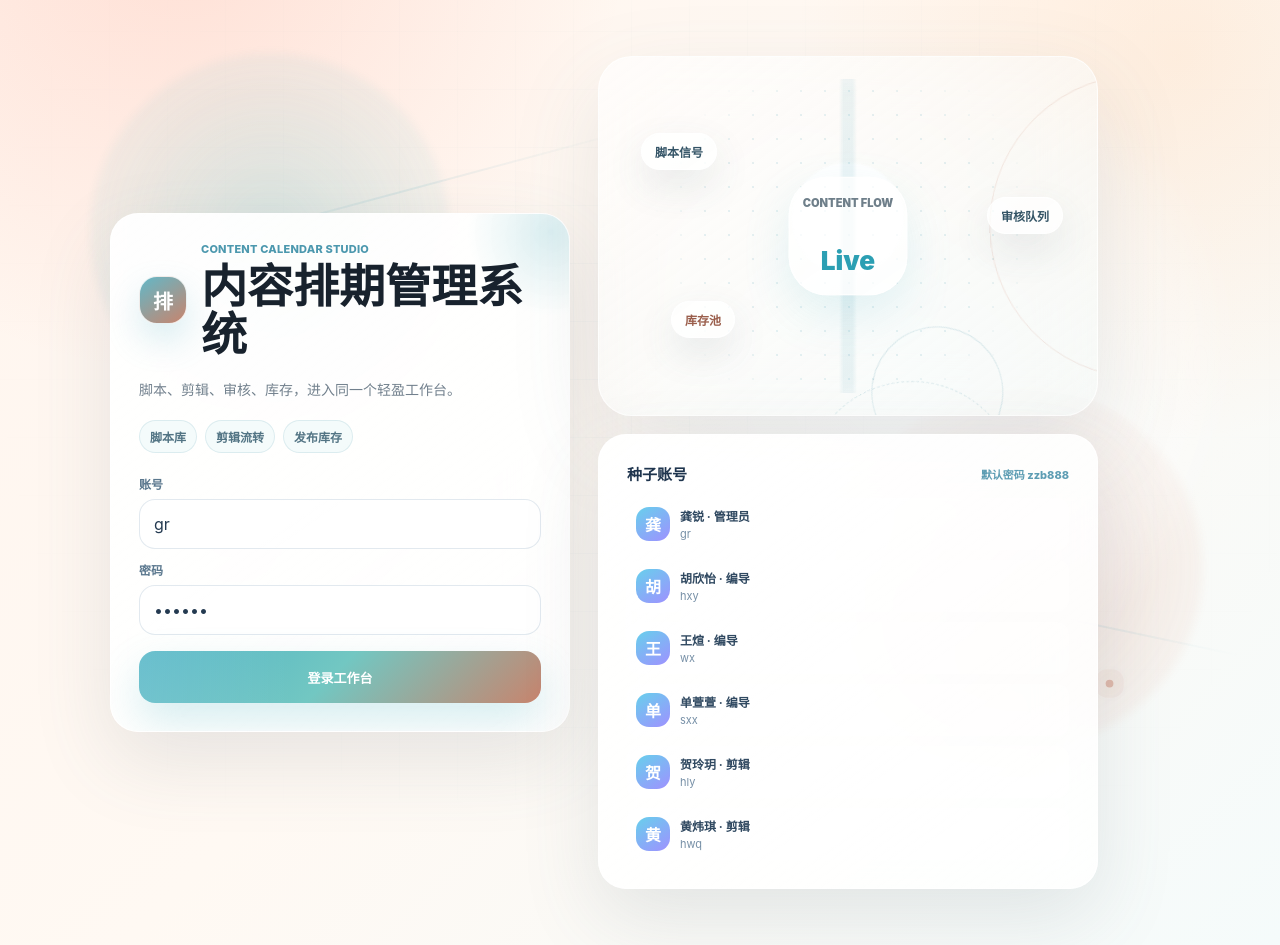
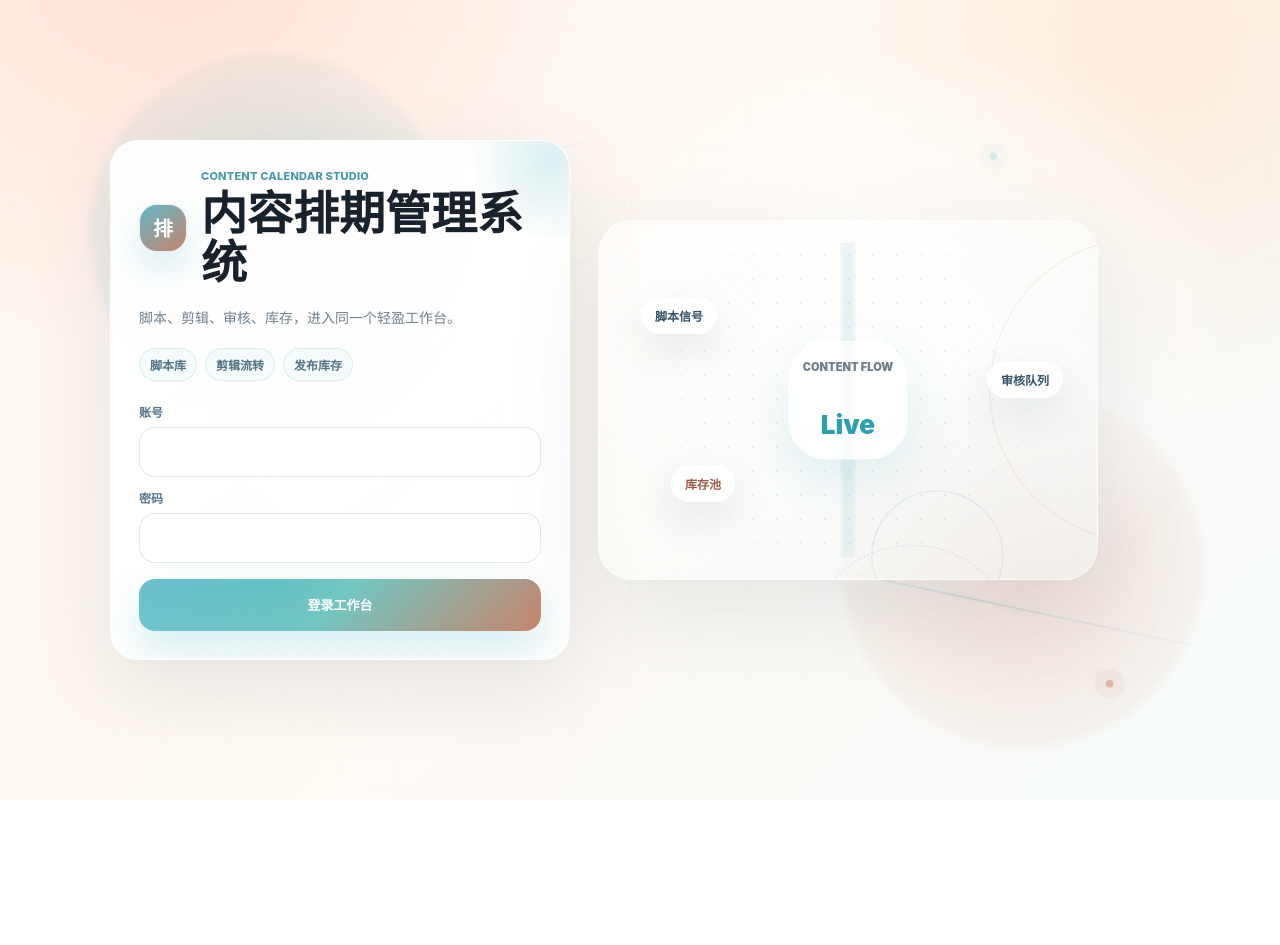
Before and after one commit to sowmariem071-byte/GREAT, a Next.js app: page /login in a window 1280 px wide. After the commit the page ends 800 px from the top, so only its background shows below. Built offline with nearby package versions, Linux system fonts and the light colour scheme; no server answers.

Commit message:
chore: hide login seed account hints

```diff
--- a/src/app/login/page.tsx
+++ b/src/app/login/page.tsx
@@ -2,15 +2,6 @@ import { redirect } from "next/navigation";
 import { getCurrentUser } from "@/lib/auth";
 
 export const dynamic = "force-dynamic";
-
-const demoUsers = [
-  ["龚锐", "gr", "管理员"],
-  ["胡欣怡", "hxy", "编导"],
-  ["王煊", "wx", "编导"],
-  ["单萱萱", "sxx", "编导"],
-  ["贺玲玥", "hly", "剪辑"],
-  ["黄炜琪", "hwq", "剪辑"],
-];
 
 export default async function LoginPage({
   searchParams,
@@ -54,11 +45,11 @@ export default async function LoginPage({
           <form action="/api/auth/login" className="glass-form" method="post">
             <label className="field">
               <span>账号</span>
-              <input name="email" type="text" defaultValue="gr" autoComplete="username" required />
+              <input name="email" type="text" autoComplete="username" required />
             </label>
             <label className="field">
               <span>密码</span>
-              <input name="password" type="password" defaultValue="zzb888" autoComplete="current-password" required />
+              <input name="password" type="password" autoComplete="current-password" required />
             </label>
             {params.error ? <p className="form-error">账号、密码或用户状态不正确。</p> : null}
             <button className="primary-action" type="submit">登录工作台</button>
@@ -78,24 +69,6 @@ export default async function LoginPage({
             <div className="orbit-chip orbit-chip-two">审核队列</div>
             <div className="orbit-chip orbit-chip-three">库存池</div>
           </div>
-
-          <div className="auth-card auth-demo">
-            <div className="panel-title">
-              <h3>种子账号</h3>
-              <span>默认密码 zzb888</span>
-            </div>
-            <div className="demo-list">
-              {demoUsers.map(([name, account, role]) => (
-                <div className="demo-user" key={account}>
-                  <span>{name.slice(0, 1)}</span>
-                  <div>
-                    <strong>{name} · {role}</strong>
-                    <small>{account}</small>
-                  </div>
-                </div>
-              ))}
-            </div>
-          </div>
         </aside>
       </main>
     </>
```
Also changed, not shown: src/app/app.css, 3 other files (tests, documents, lock files or other folders).
